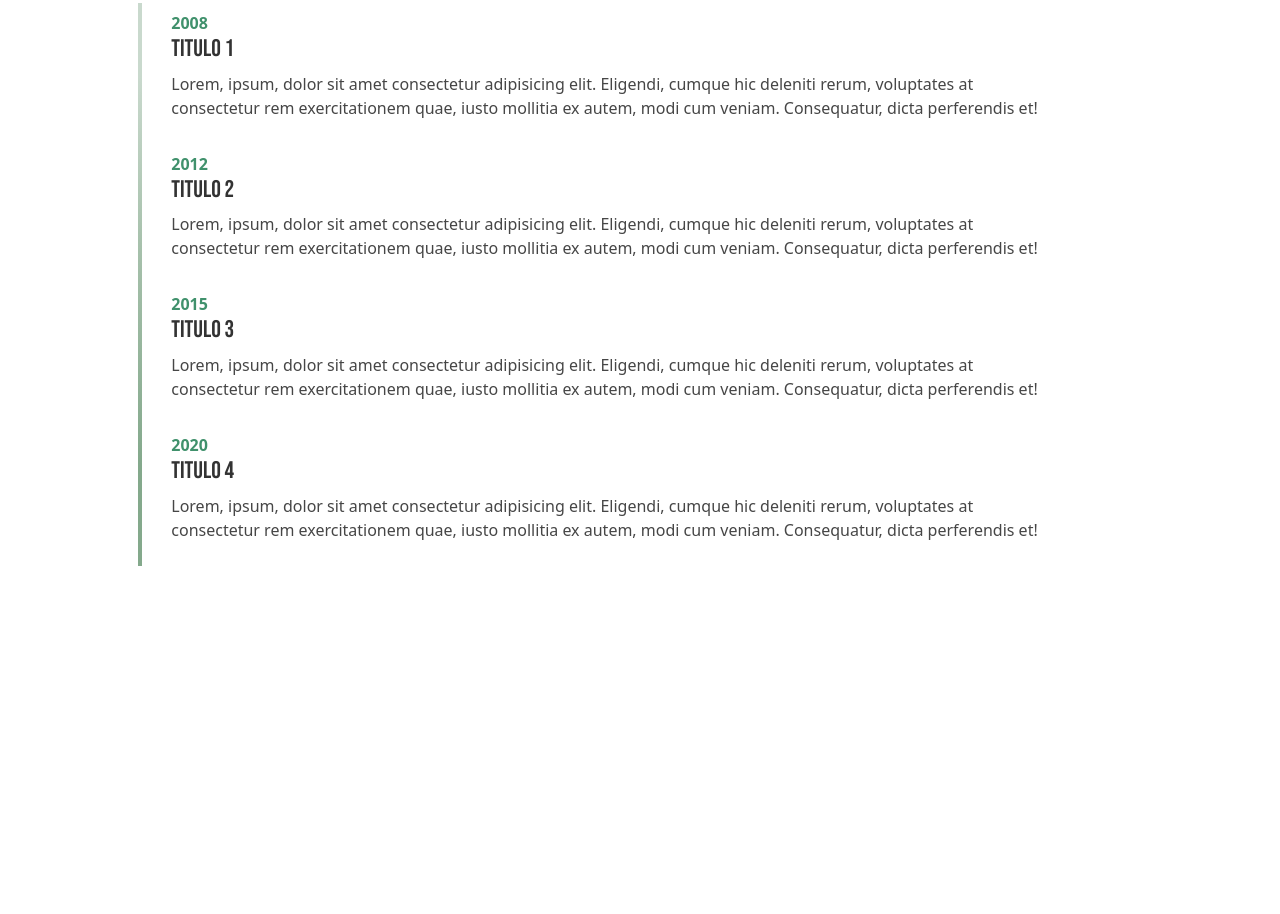
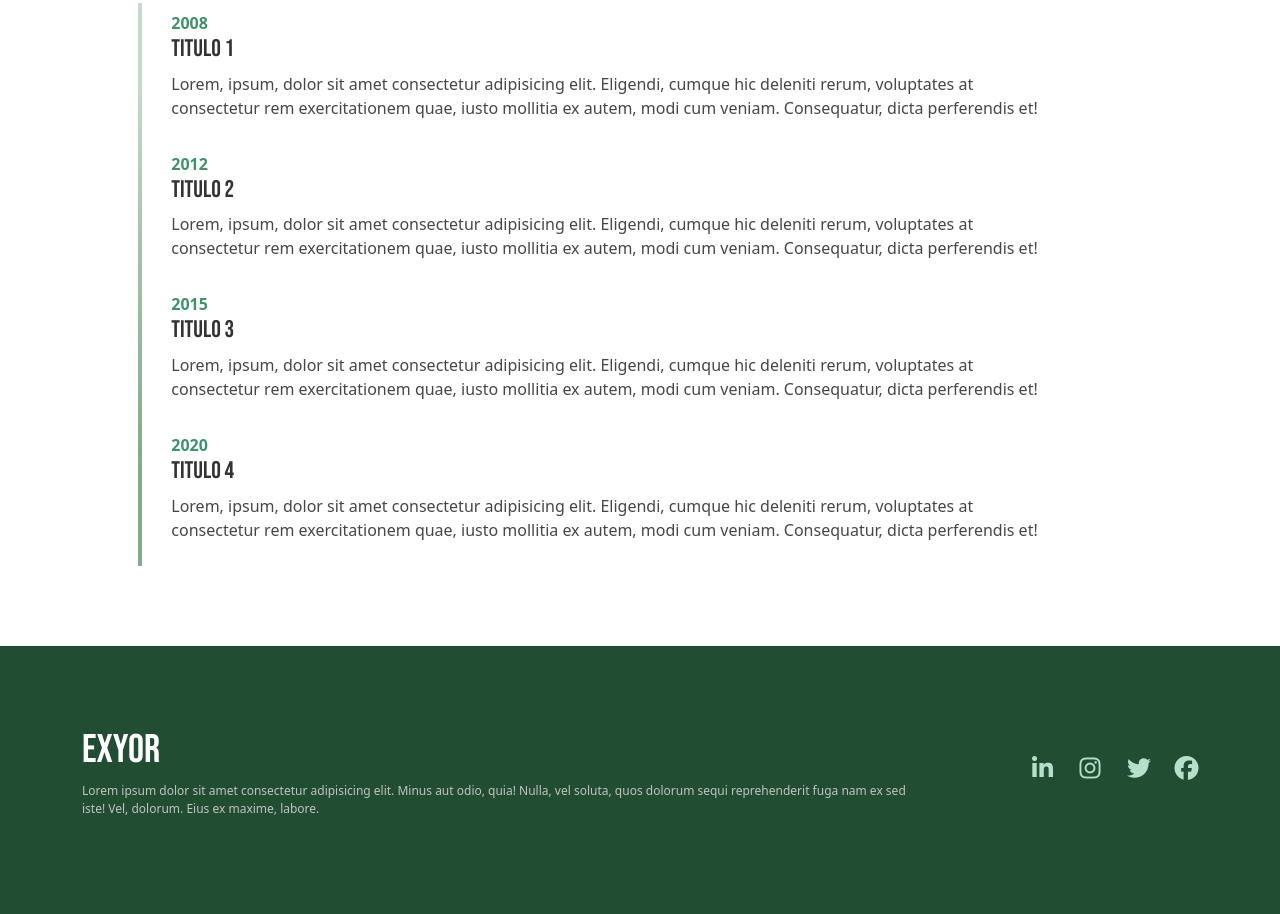
Before and after one commit to angeliemliano/Exyor---Emiliano-Angeli, a plain HTML site: page pages/about.html in a window 1280 px wide. Shown: the part 834-1748 px from the top of the page. Before the commit the page ends 1480 px from the top, so only its background shows below. Drawn offline with nearby package versions, Linux system fonts and the light colour scheme; a small style sheet from the web is missing.

Commit message:
fotter added

```diff
--- a/assets/style.css
+++ b/assets/style.css
@@ -267,8 +267,6 @@ iframe {
 }
 
 
-
-
 /* --- PORTFOLIO --- */
 
 .custom-mt {
@@ -350,6 +348,42 @@ iframe {
 }
 
 
+/* --- FOOTER --- */
+footer {
+  background: #214e33;
+}
+
+.custom-logo-footer {
+  color: white;
+  text-decoration: none;
+  transition: 800ms;
+}
+
+.custom-logo-footer:hover {
+  color: antiquewhite;
+  text-decoration: none;
+}
+
+.custom-text-footer {
+  color: #C2C2C2;
+  font-size: 1.5vh;
+  padding-right: 10%;
+}
+
+.custom-social-media {
+  position: relative;
+  top: 3vh;
+  font-size: 3vh;
+  color: #b6dfcc;
+  transition: 800ms;
+}
+
+.custom-social-media:hover {
+  transform: scale(1.1);
+  color: antiquewhite;
+  cursor: pointer ;
+}
+
 @media (max-width: 992px) {
   #clients-logos {
     display: none;
--- a/pages/about.html
+++ b/pages/about.html
@@ -108,6 +108,25 @@
     </div>
   </section>
 
+  <footer>
+    <section class="container">
+      <div class="row">
+        <div class="col-lg-10 col-sm-12">
+         <a href="../index.html" class="text-left custom-logo-footer"><h1>EXYOR</h1></a>
+          <p class="custom-text-footer">Lorem ipsum dolor sit amet consectetur adipisicing elit. Minus aut odio, quia! Nulla, vel soluta, quos dolorum sequi reprehenderit fuga nam ex sed iste! Vel, dolorum. Eius ex maxime, labore.</p>
+        </div>
+        <div class="col-lg-2 col-sm-12">
+          <div class="row">
+            <div class="col-3 custom-social-media"><i class="fa-brands fa-linkedin-in"></i></div>
+            <div class="col-3 custom-social-media"><i class="fa-brands fa-instagram"></i></div>
+            <div class="col-3 custom-social-media"><i class="fa-brands fa-twitter"></i></div>
+            <div class="col-3 custom-social-media"><i class="fa-brands fa-facebook"></i></div>
+          </div>
+        </div>
+      </div>
+    </section>
+  </footer>
+
 </body>
 
 <script src="https://cdn.jsdelivr.net/npm/bootstrap@5.2.0/dist/js/bootstrap.bundle.min.js" integrity="sha384-A3rJD856KowSb7dwlZdYEkO39Gagi7vIsF0jrRAoQmDKKtQBHUuLZ9AsSv4jD4Xa" crossorigin="anonymous"></script>
```
Also changed, not shown: index.html (+19 -0 lines), pages/contact.html (+19 -0 lines), pages/portfolio.html (+19 -0 lines), pages/services.html (+19 -0 lines).
